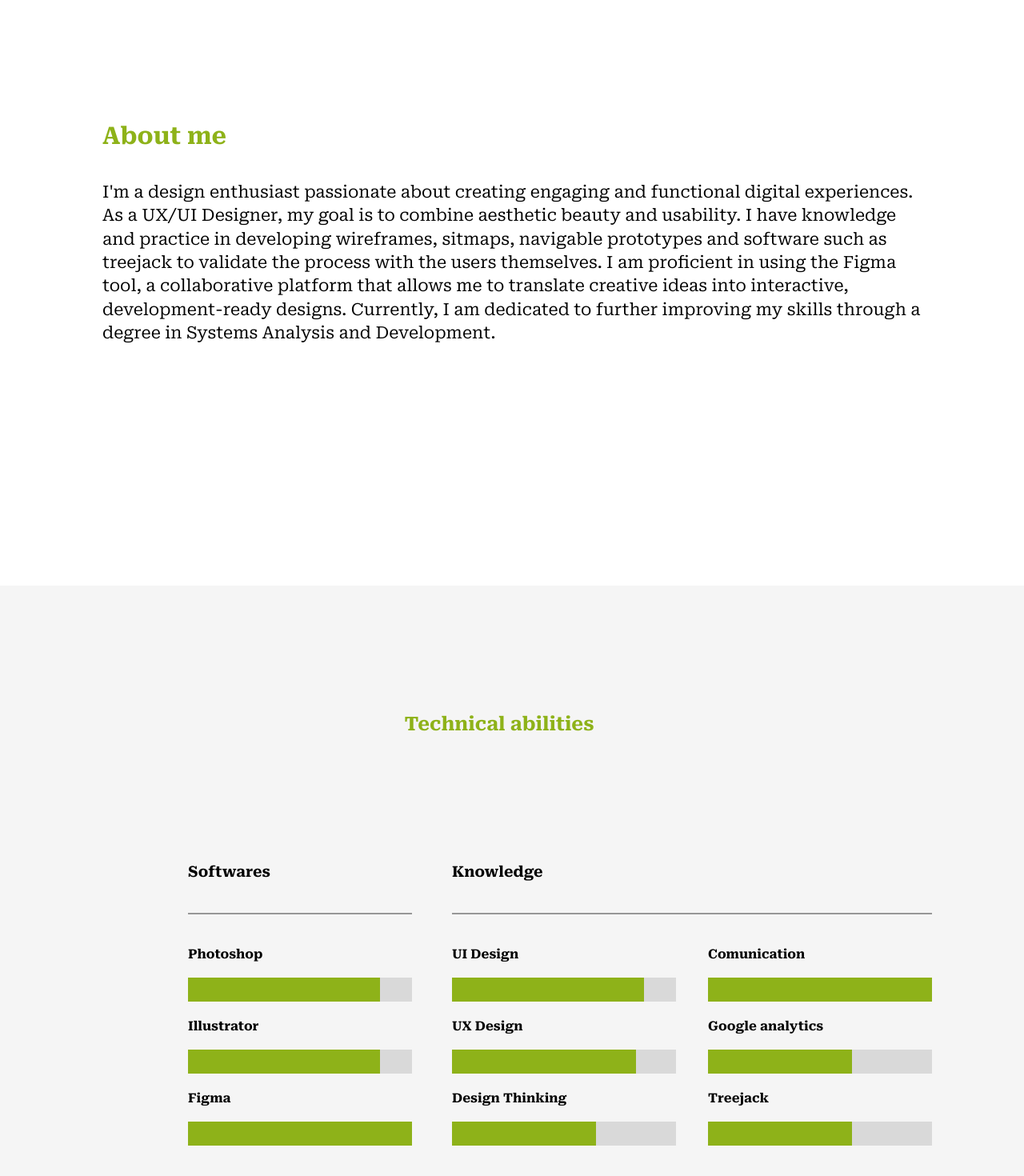
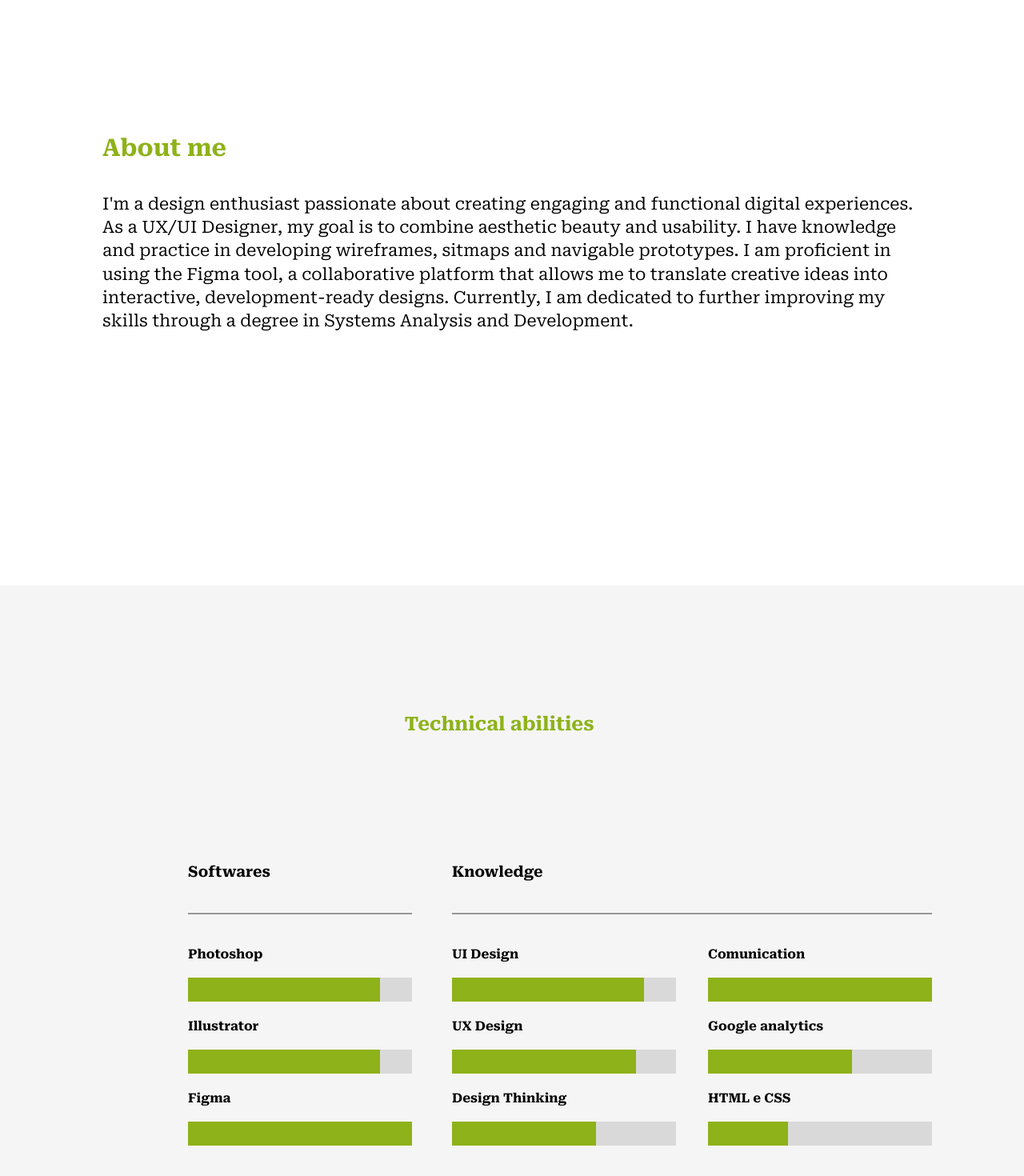
Before and after one commit to Michelprj/portf-lioUx, a React (Vite) app: page / in a window 1280 px wide. Shown: the part 1003-2473 px from the top of the page at 80% size. Built offline with nearby package versions, Linux system fonts and the light colour scheme.

Commit message:
refactor: update skills, change profile home and remove text about

```diff
--- a/src/pages/skills/index.tsx
+++ b/src/pages/skills/index.tsx
@@ -34,7 +34,7 @@ function Skills() {
                 value="280"
               />
               <ProgressSkills titleSkill="Google analytics" value="180" />
-              <ProgressSkills titleSkill="Treejack" value="180" />
+              <ProgressSkills titleSkill="HTML e CSS" value="100" />
             </div>
           </div>
         </div>
--- a/src/translate/languages/en.ts
+++ b/src/translate/languages/en.ts
@@ -14,7 +14,7 @@ const messages = {
       },
       aboutText: {
         subtitle: 'About me',
-        paragraph1: "I'm a design enthusiast passionate about creating engaging and functional digital experiences. As a UX/UI Designer, my goal is to combine aesthetic beauty and usability. I have knowledge and practice in developing wireframes, sitmaps, navigable prototypes and software such as treejack to validate the process with the users themselves. I am proficient in using the Figma tool, a collaborative platform that allows me to translate creative ideas into interactive, development-ready designs. Currently, I am dedicated to further improving my skills through a degree in Systems Analysis and Development.",
+        paragraph1: "I'm a design enthusiast passionate about creating engaging and functional digital experiences. As a UX/UI Designer, my goal is to combine aesthetic beauty and usability. I have knowledge and practice in developing wireframes, sitmaps and navigable prototypes. I am proficient in using the Figma tool, a collaborative platform that allows me to translate creative ideas into interactive, development-ready designs. Currently, I am dedicated to further improving my skills through a degree in Systems Analysis and Development.",
       },
 
       projectText: {
--- a/src/translate/languages/pt.ts
+++ b/src/translate/languages/pt.ts
@@ -14,7 +14,7 @@ const messages = {
       },
       aboutText: {
         subtitle: 'Sobre mim',
-        paragraph1: 'Sou uma entusiasta do design apaixonada por criar experiências digitais envolventes e funcionais. Como Designer de UX/UI, meu objetivo é unir beleza estética e usabilidade.Tenho conhecimento e prática no desenvolvimento de wireframes, sitmaps, protótipos navegaveis, e softwares como treejack para validar o processo com os próprios usuários. Tenho proficiência no uso da ferramenta Figma, uma plataforma colaborativa que me permite traduzir ideias criativas em designs interativos e prontos para desenvolvimento. Atualmente, estou dedicada a aprimorar ainda mais minhas habilidades através do curso de Análise e Desenvolvimento de Sistemas.',
+        paragraph1: 'Sou uma entusiasta do design apaixonada por criar experiências digitais envolventes e funcionais. Como Designer de UX/UI, meu objetivo é unir beleza estética e usabilidade.Tenho conhecimento e prática no desenvolvimento de wireframes, sitmaps e protótipos navegaveis. Tenho proficiência no uso da ferramenta Figma, uma plataforma colaborativa que me permite traduzir ideias criativas em designs interativos e prontos para desenvolvimento. Atualmente, estou dedicada a aprimorar ainda mais minhas habilidades através do curso de Análise e Desenvolvimento de Sistemas.',
       },
 
       projectText: {
```
Also changed, not shown: public/profileDark.png, public/profileLight.png.
